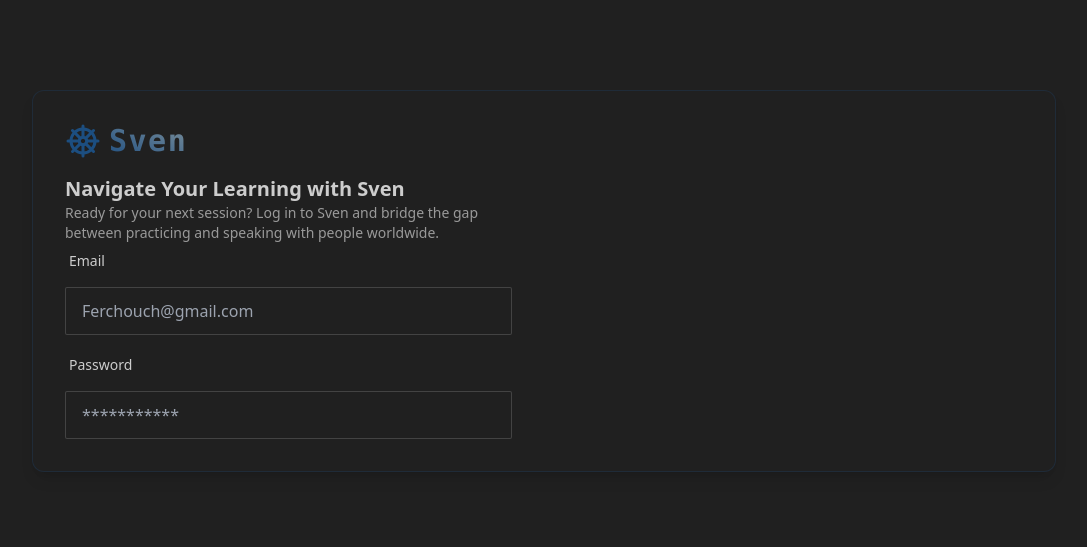
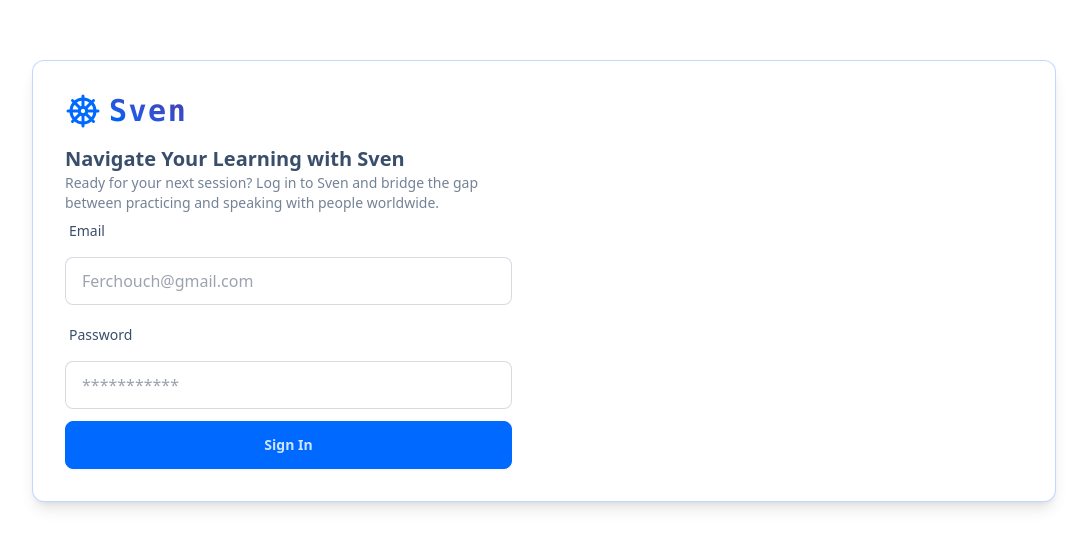
Before and after one commit to phantekzy/sven, a React app in the folder frontend/: page /login in a window 1280 px wide. Shown: the part 119-666 px from the top of the page, without its empty margins (96-1183 px from the left). Built offline with nearby package versions, Linux system fonts and the light colour scheme; no server answers; the HTML template or start-up script is replaced by a standard one.

Commit message:
feat: complete login page with reactive form inputs and loading animations

```diff
--- a/frontend/src/pages/LoginPage.jsx
+++ b/frontend/src/pages/LoginPage.jsx
@@ -19,7 +19,7 @@ const LoginPage = () => {
         loginMutation(loginData)
     }
     return (
-        <div className="h-screen flex items-center justify-center p-4 sm:p-6 md:p-8 " data-theme="business">
+        <div className="h-screen flex items-center justify-center p-4 sm:p-6 md:p-8 " data-theme="winter">
             <div className="border border-primary/25 flex flex-col lg:flex-row w-full max-w-5xl mx-auto bg-base-100 rounded-xl shadow-lg overflow-hidden">
                 {/* Login form section */}
                 <div className="w-full lg:w-1/2 p-4 sm:p-8 flex flex-col">
@@ -74,8 +74,18 @@ const LoginPage = () => {
                                         onChange={(e) => setLoginData({ ...loginData, password: e.target.value })}
                                         required
                                     />
+                                </div>
 
-                                </div>
+                                <button type="submit" className="btn btn-primary w-full" disabled={isPending}>
+                                    {isPending ? (
+                                        <>
+                                            <span className="loading loading-spinner loading-sm"></span>
+                                            Signing in...
+                                        </>
+                                    ) : (
+                                        "Sign In"
+                                    )}
+                                </button>
                             </div>
                         </form>
                     </div>
```
